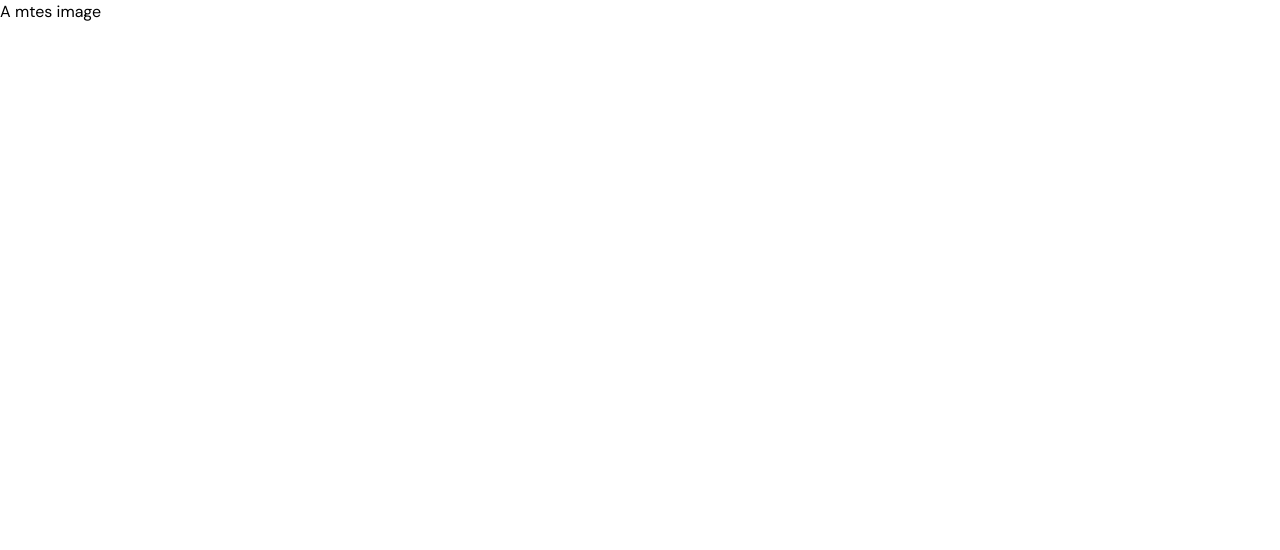
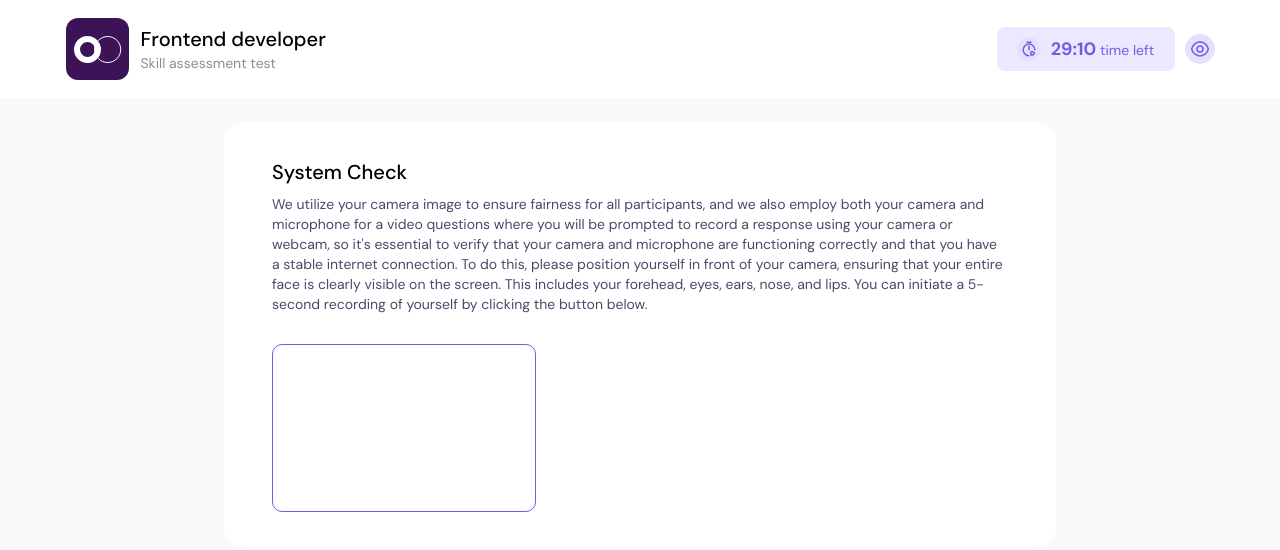
Before and after one commit to layrayson/getlinked-ai-fe-test, a Next.js app: page / in a window 1280 px wide. Shown: the top 550 px of the page. Built offline with nearby package versions, Linux system fonts and the light colour scheme.

Commit message:
FEAT: refactor config spacings

```diff
--- a/src/app/(homepage)/layout.tsx
+++ b/src/app/(homepage)/layout.tsx
@@ -11,7 +11,7 @@ const Layout = ({ children }: Props) => {
         <div className="fixed top-0 w-full">
           <Header />
         </div>
-        <div className="h-98" />
+        <div className="h-98px" />
       </div>
       {children}
     </div>
--- /dev/null
+++ b/src/app/(homepage)/page.tsx
@@ -0,0 +1,14 @@
+import SystemCheck from "@/components/home/SystemCheck";
+import Header from "@/components/shared/Header";
+
+const Home = () => {
+  return (
+    <div>
+      <div className="mt-6">
+        <SystemCheck />
+      </div>
+    </div>
+  );
+};
+
+export default Home;
--- a/src/app/layout.tsx
+++ b/src/app/layout.tsx
@@ -16,7 +16,7 @@ export default function RootLayout({
 }>) {
   return (
     <html lang="en">
-      <body className={inter.className}>{children}</body>
+      <body className={inter.className + " bg-blueGray-50"}>{children}</body>
     </html>
   );
 }
--- a/src/app/page.tsx
+++ /dev/null
@@ -1,5 +0,0 @@
-const Home = () => {
-  return <div>A mtes image</div>;
-};
-
-export default Home;
--- a/src/components/custom/Button.tsx
+++ b/src/components/custom/Button.tsx
@@ -14,7 +14,9 @@ export const Button = ({
 }: Props) => {
   return (
     <button
-      className={"flex items-center justify-center rounded-lg" + className}
+      className={
+        "flex items-center justify-center rounded-lg h-11 " + className
+      }
       onClick={onClick}
       type={type}
       disabled={disabled}
--- /dev/null
+++ b/src/components/home/ObjectDetectionComponent.tsx
@@ -0,0 +1,14 @@
+const ObjectDetectionComponent = () => {
+  return (
+    <div>
+      <div className="flex gap-x-43px mb-10px">
+        <div className="w-264px h-168px">
+          <div className="w-full h-full border border-primary-500 rounded-10px"></div>
+        </div>
+        <div className="w-198px grid grid-cols-2 gap-4"></div>
+      </div>
+    </div>
+  );
+};
+
+export default ObjectDetectionComponent;
--- /dev/null
+++ b/src/components/home/SystemCheck.tsx
@@ -0,0 +1,32 @@
+import ObjectDetectionComponent from "./ObjectDetectionComponent";
+
+const SystemCheck = () => {
+  return (
+    <div className="max-w-832px bg-white rounded-20px py-9 px-12 mx-auto">
+      <div>
+        <div className="mb-2">
+          <h5 className="font-medium text-xl text-black">System Check</h5>
+        </div>
+        <div className="mb-30px">
+          <p className="font-normal text-sm text-blueGray-700">
+            We utilize your camera image to ensure fairness for all
+            participants, and we also employ both your camera and microphone for
+            a video questions where you will be prompted to record a response
+            using your camera or webcam, so it&apos;s essential to verify that
+            your camera and microphone are functioning correctly and that you
+            have a stable internet connection. To do this, please position
+            yourself in front of your camera, ensuring that your entire face is
+            clearly visible on the screen. This includes your forehead, eyes,
+            ears, nose, and lips. You can initiate a 5-second recording of
+            yourself by clicking the button below.
+          </p>
+        </div>
+        <div>
+          <ObjectDetectionComponent />
+        </div>
+      </div>
+    </div>
+  );
+};
+
+export default SystemCheck;
--- a/src/components/shared/Header.tsx
+++ b/src/components/shared/Header.tsx
@@ -5,11 +5,11 @@ import { EyeIcon, TimerIcon } from "./Icons";
 
 const Header = () => {
   return (
-    <nav className="bg-white px-8 h-98">
+    <nav className="bg-white px-8 h-98px">
       <Section className="h-full">
         <div className="h-full flex items-center justify-between">
           <div className="flex items-center gap-x-3">
-            <div className="relative w-63 h-62">
+            <div className="relative w-63px h-62px">
               <Image
                 src={"/assets/logos/getlinked_logo.svg"}
                 alt="brand logo"
@@ -33,7 +33,7 @@ const Header = () => {
 
           <div className="flex items-center gap-x-2.5">
             <div>
-              <Button className="w-178 bg-primary-300">
+              <Button className="w-178px bg-primary-300">
                 <div className="flex gap-x-2.5 items-center">
                   <div className="w-6 h-6 flex items-center justify-center rounded-full bg-primary-200">
                     <TimerIcon className="h-4" />
@@ -44,7 +44,7 @@ const Header = () => {
                 </div>
               </Button>
             </div>
-            <div className="w-30 h-30 flex items-center justify-center rounded-full bg-primary-200">
+            <div className="w-30px h-30px flex items-center justify-center rounded-full bg-primary-200">
               <EyeIcon className="h-5" />
             </div>
           </div>
--- a/src/components/shared/Section.tsx
+++ b/src/components/shared/Section.tsx
@@ -5,5 +5,5 @@ type Props = {
   className?: string;
 };
 export const Section = ({ children, className = "" }: Props) => {
-  return <div className={"max-w-1149 mx-auto " + className}>{children}</div>;
+  return <div className={"max-w-1149px mx-auto " + className}>{children}</div>;
 };
--- a/src/lib/theme/appColor.ts
+++ b/src/lib/theme/appColor.ts
@@ -1,8 +1,9 @@
 export const AppColors = {
   primary: {
     100: "#F5F3FF",
-    200: "#ECE8FF",
-    300: "#675E8B",
+    200: "#E6E0FF",
+    300: "#ECE8FF",
+    400: "#675E8B",
     500: "#755AE2",
   },
   blueGray: { 50: "#F8F9FB", 300: "#8C8CA1", 700: "#4A4A68" },
--- a/tailwind.config.ts
+++ b/tailwind.config.ts
@@ -8,11 +8,11 @@ const config: Config = {
     "./src/app/**/*.{js,ts,jsx,tsx,mdx}",
   ],
   theme: {
-    extend: {
     colors: {
       "primary-100": AppColors.primary[100],
       "primary-200": AppColors.primary[200],
       "primary-300": AppColors.primary[300],
+      "primary-400": AppColors.primary[400],
       "primary-500": AppColors.primary[500],
       "blueGray-50": AppColors.blueGray[50],
       "blueGray-300": AppColors.blueGray[300],
@@ -22,6 +22,28 @@ const config: Config = {
       white: AppColors.white,
       black: AppColors.black,
     },
+    extend: {
+      spacing: {
+        "30px": "30px",
+        "43px": "43px",
+        "62px": "62px",
+        "63px": "63px",
+        "98px": "98px",
+        "168px": "168px",
+        "178px": "178px",
+        "198px": "198px",
+        "264px": "264px",
+        "832px": "832px",
+        "1149px": "1149px",
+      },
+      borderRadius: {
+        "10px": "10px",
+        "20px": "20px",
+      },
+      lineHeight: {
+        "25px": "25px",
+        "22px": "22px",
+      },
     },
   },
   plugins: [],
```
Also changed, not shown: 1 other file (tests, documents, lock files or other folders). Lines whose indentation alone changed are shown as unchanged.
